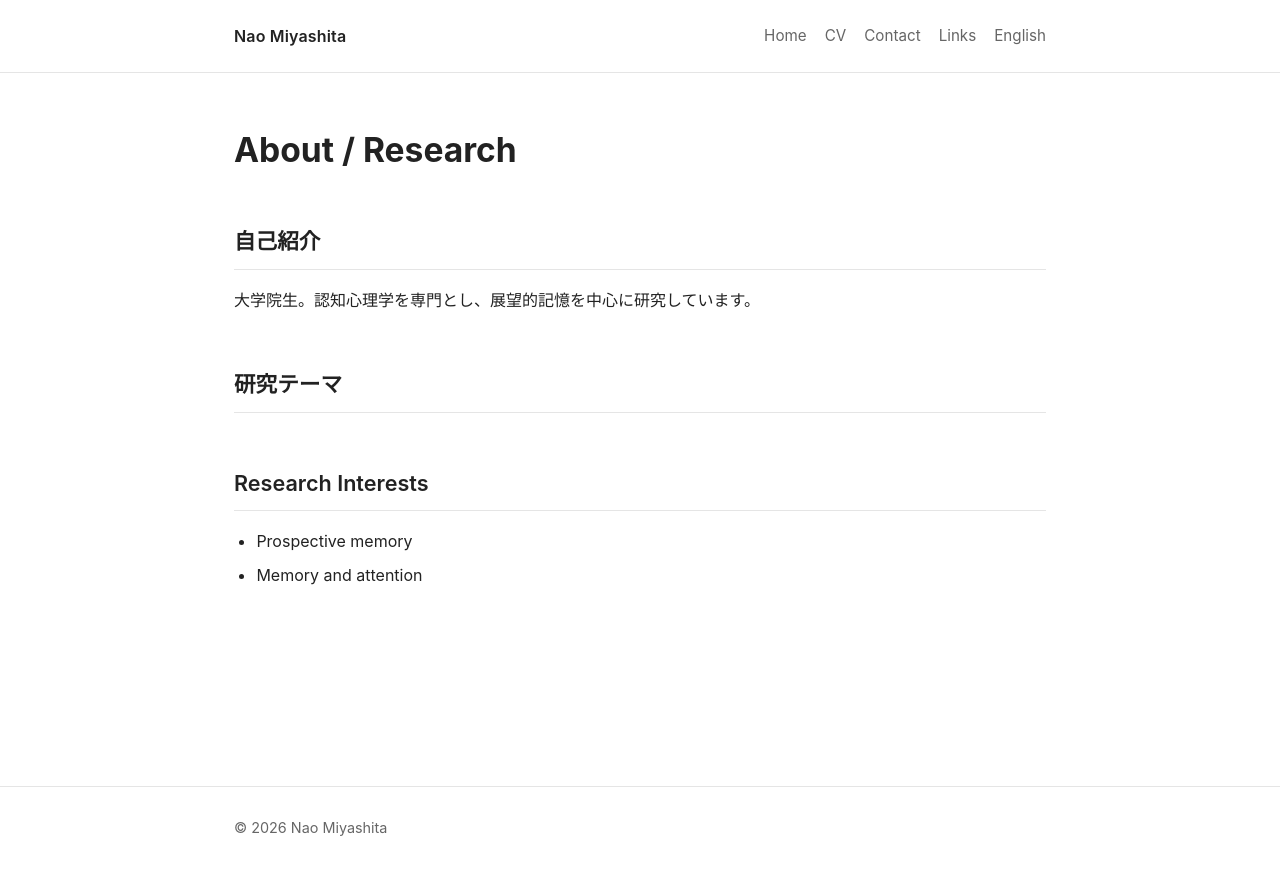
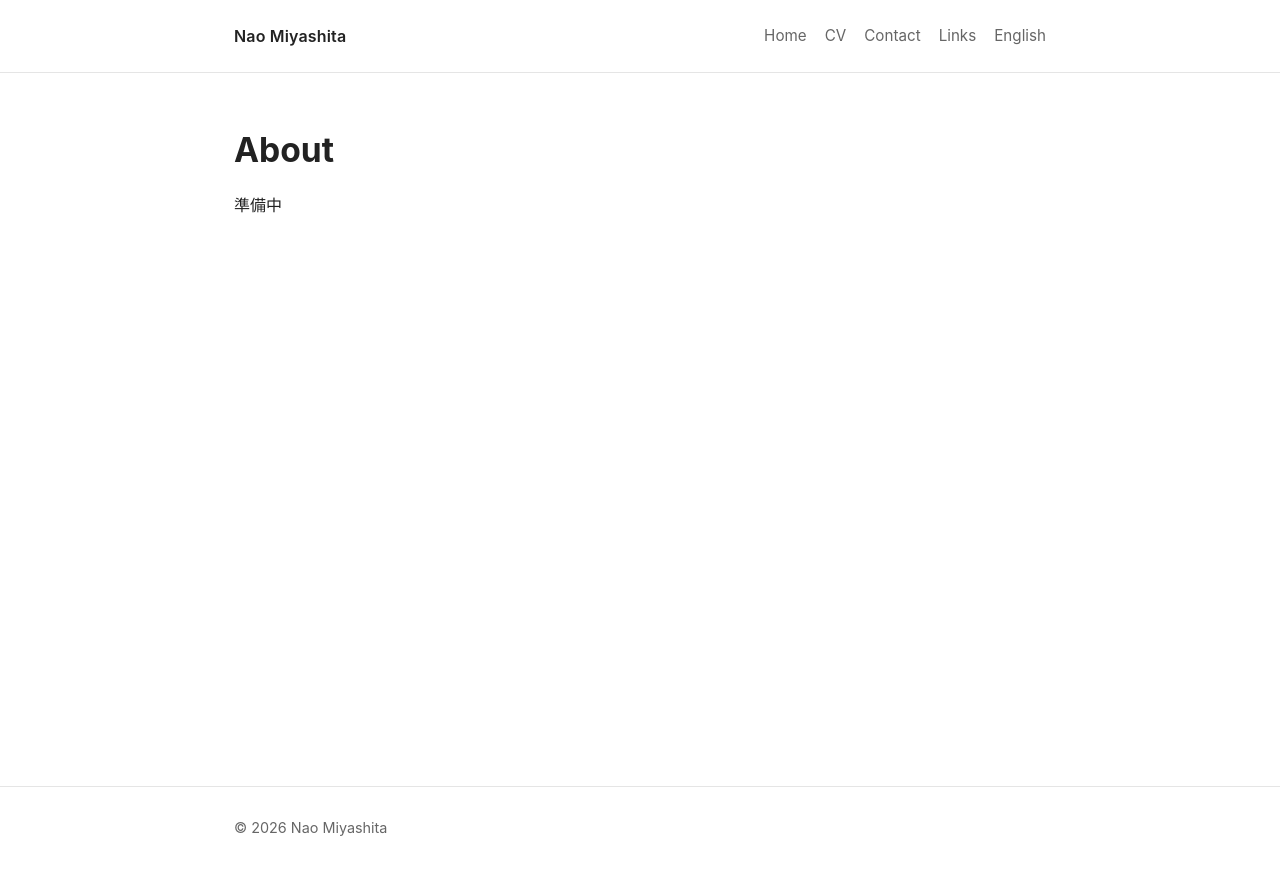
Before and after one commit to naomiyashita/github.io, a Jekyll site: the page built from about.md, in a window 1280 px wide. Shown: the top 875 px of the page. Built offline with Jekyll 4.4.1, drawn with Linux system fonts in a browser that asks for light colours.

Commit message:
Update about.md

```diff
--- a/about.md
+++ b/about.md
@@ -5,15 +5,6 @@ lang: ja
 permalink: /about/
 ---
 
-# About / Research
+# About
 
-## 自己紹介
-
-大学院生。認知心理学を専門とし、展望的記憶を中心に研究しています。
-
-## 研究テーマ
-
-## Research Interests
-
-- Prospective memory
-- Memory and attention
+準備中
```
